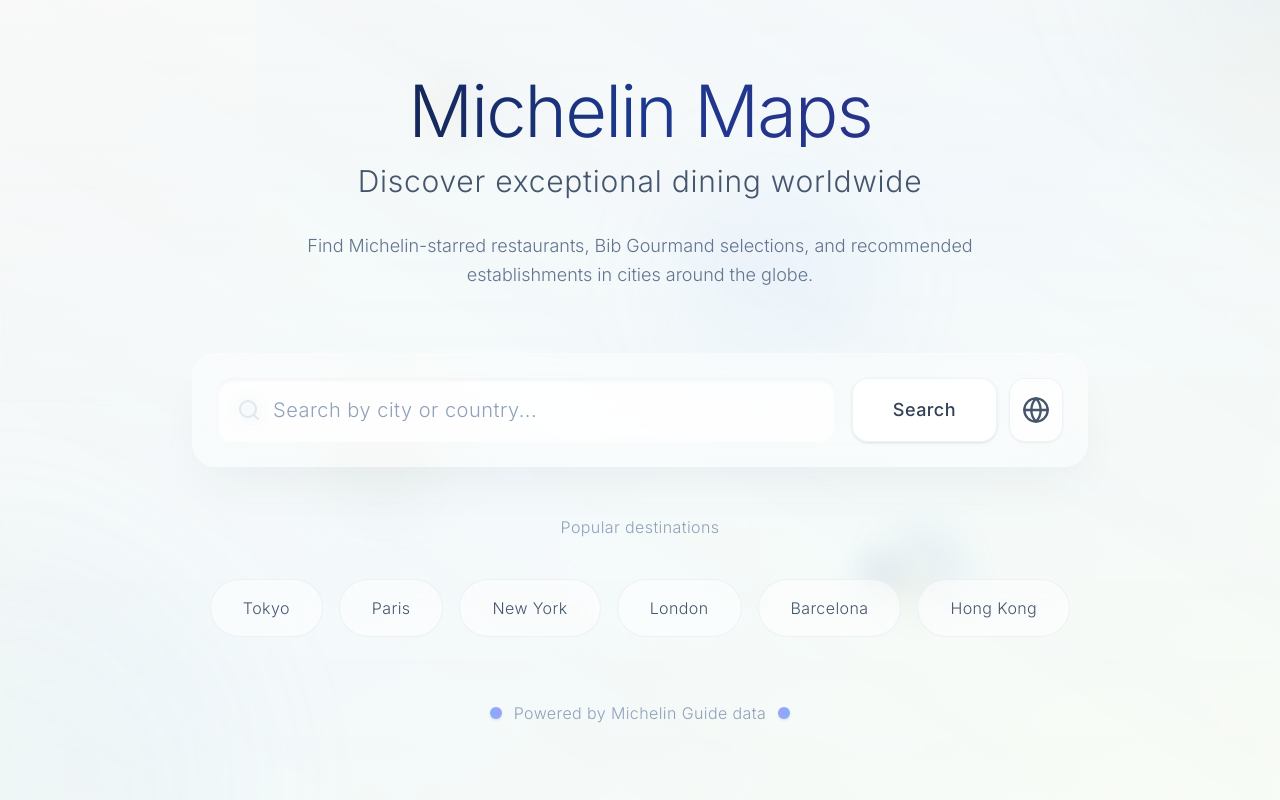
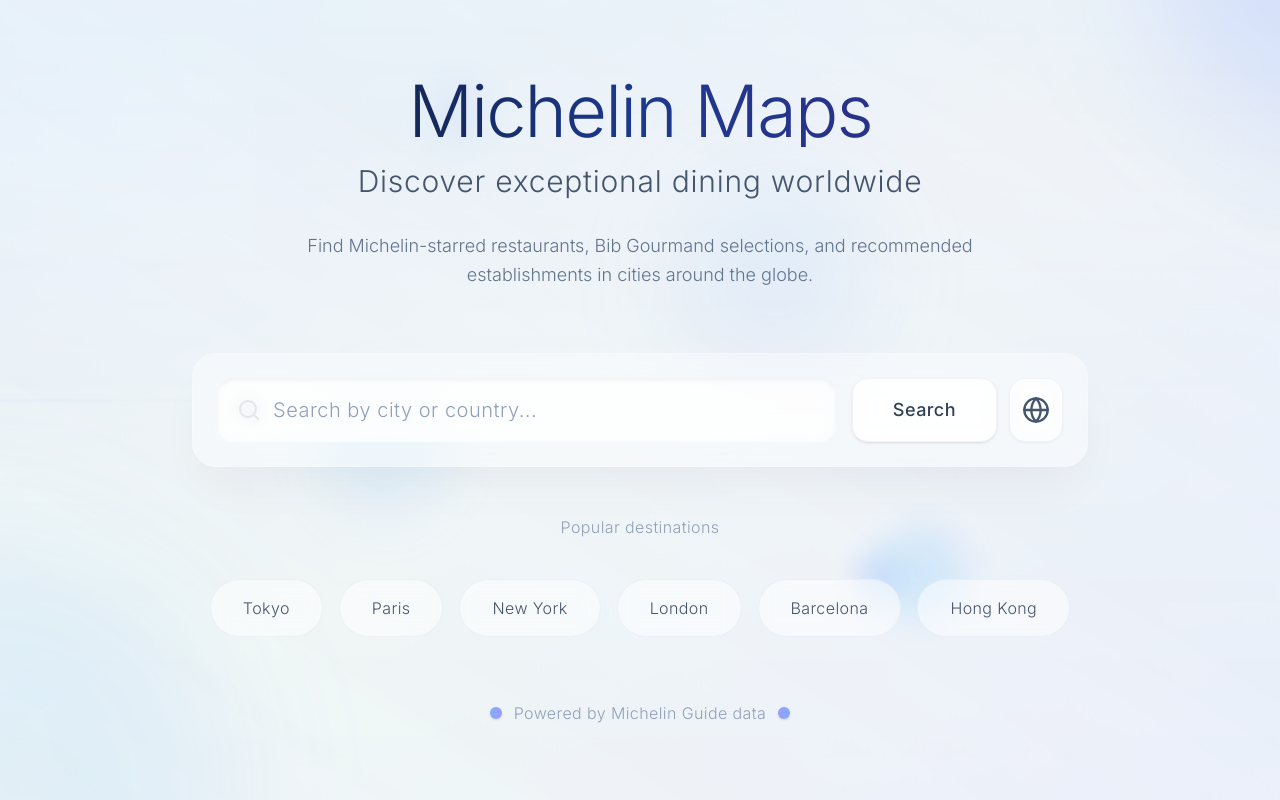
Before and after one commit to jespinoza17/michelin-maps, a Next.js app: page / in a window 1280 px wide. Built offline with nearby package versions, Linux system fonts and the light colour scheme.

Commit message:
less whites

```diff
--- a/app/page.tsx
+++ b/app/page.tsx
@@ -72,29 +72,29 @@ export default function HomePage() {
     <main className="min-h-dvh relative overflow-hidden">
       {/* Premium cinematic background with travel inspiration */}
       <div className="absolute inset-0">
-        {/* Base gradient layer - premium travel colors */}
-        <div className="absolute inset-0 bg-gradient-to-br from-slate-50 via-blue-50/40 to-amber-50/30"></div>
+        {/* Base gradient layer - premium travel colors with enhanced blues */}
+        <div className="absolute inset-0 bg-gradient-to-br from-blue-100/60 via-slate-100/40 to-indigo-100/50"></div>
 
-        {/* Animated gradient overlay - breathing effect */}
-        <div className="absolute inset-0 bg-gradient-to-tr from-blue-100/20 via-amber-100/10 to-slate-100/15 animate-gradient-travel"></div>
-        <div className="absolute inset-0 bg-gradient-to-bl from-amber-100/15 via-transparent to-blue-100/20 animate-gradient-counter"></div>
+        {/* Animated gradient overlay - breathing effect with stronger blues */}
+        <div className="absolute inset-0 bg-gradient-to-tr from-blue-200/30 via-amber-100/15 to-indigo-200/25 animate-gradient-travel"></div>
+        <div className="absolute inset-0 bg-gradient-to-bl from-amber-100/20 via-sky-100/15 to-blue-200/30 animate-gradient-counter"></div>
 
-        {/* Large floating world-inspired shapes - responsive sizing */}
-        <div className="absolute -top-40 md:-top-60 -right-40 md:-right-60 w-64 h-64 md:w-96 md:h-96 bg-gradient-to-br from-blue-400/15 to-amber-400/10 rounded-full blur-3xl animate-orbit-slow"></div>
-        <div className="absolute -bottom-40 md:-bottom-60 -left-40 md:-left-60 w-80 h-80 md:w-[30rem] md:h-[30rem] bg-gradient-to-tr from-amber-300/8 to-blue-300/12 rounded-full blur-3xl animate-drift-gentle"></div>
+        {/* Large floating world-inspired shapes - responsive sizing with enhanced blues */}
+        <div className="absolute -top-40 md:-top-60 -right-40 md:-right-60 w-64 h-64 md:w-96 md:h-96 bg-gradient-to-br from-blue-400/25 to-indigo-400/20 rounded-full blur-3xl animate-orbit-slow"></div>
+        <div className="absolute -bottom-40 md:-bottom-60 -left-40 md:-left-60 w-80 h-80 md:w-[30rem] md:h-[30rem] bg-gradient-to-tr from-sky-300/15 to-blue-400/20 rounded-full blur-3xl animate-drift-gentle"></div>
 
-        {/* Medium floating elements - travel routes inspiration */}
-        <div className="absolute top-1/4 right-1/3 w-28 h-28 md:w-40 md:h-40 bg-gradient-to-r from-blue-300/20 to-slate-300/15 rounded-full blur-2xl animate-breathe-slow"></div>
-        <div className="absolute bottom-1/3 left-1/4 w-24 h-24 md:w-32 md:h-32 bg-gradient-to-br from-amber-300/18 to-blue-300/12 rounded-full blur-xl animate-float-vertical"></div>
+        {/* Medium floating elements - travel routes inspiration with more blue */}
+        <div className="absolute top-1/4 right-1/3 w-28 h-28 md:w-40 md:h-40 bg-gradient-to-r from-blue-300/30 to-indigo-300/25 rounded-full blur-2xl animate-breathe-slow"></div>
+        <div className="absolute bottom-1/3 left-1/4 w-24 h-24 md:w-32 md:h-32 bg-gradient-to-br from-sky-300/25 to-blue-300/20 rounded-full blur-xl animate-float-vertical"></div>
 
-        {/* Small accent particles - like distant destinations */}
-        <div className="hidden md:block absolute top-20 left-1/3 w-16 h-16 bg-gradient-to-r from-amber-400/25 to-blue-400/20 rounded-full blur-lg animate-twinkle"></div>
-        <div className="absolute top-2/3 right-1/4 w-16 h-16 md:w-20 md:h-20 bg-gradient-to-bl from-blue-400/22 to-amber-400/15 rounded-full blur-lg animate-pulse-gentle"></div>
-        <div className="hidden md:block absolute bottom-1/4 left-2/3 w-12 h-12 bg-gradient-to-tr from-slate-400/20 to-blue-400/18 rounded-full blur-md animate-drift-micro"></div>
+        {/* Small accent particles - like distant destinations with blue emphasis */}
+        <div className="hidden md:block absolute top-20 left-1/3 w-16 h-16 bg-gradient-to-r from-blue-400/30 to-indigo-400/25 rounded-full blur-lg animate-twinkle"></div>
+        <div className="absolute top-2/3 right-1/4 w-16 h-16 md:w-20 md:h-20 bg-gradient-to-bl from-blue-400/30 to-sky-400/25 rounded-full blur-lg animate-pulse-gentle"></div>
+        <div className="hidden md:block absolute bottom-1/4 left-2/3 w-12 h-12 bg-gradient-to-tr from-indigo-400/25 to-blue-400/30 rounded-full blur-md animate-drift-micro"></div>
 
-        {/* Subtle travel path lines */}
-        <div className="absolute top-1/2 left-0 w-full h-px bg-gradient-to-r from-transparent via-blue-300/30 to-transparent animate-travel-line"></div>
-        <div className="absolute top-1/3 left-0 w-full h-px bg-gradient-to-r from-transparent via-amber-300/25 to-transparent animate-travel-line-reverse"></div>
+        {/* Subtle travel path lines with enhanced blue tones */}
+        <div className="absolute top-1/2 left-0 w-full h-px bg-gradient-to-r from-transparent via-blue-400/40 to-transparent animate-travel-line"></div>
+        <div className="absolute top-1/3 left-0 w-full h-px bg-gradient-to-r from-transparent via-indigo-400/35 to-transparent animate-travel-line-reverse"></div>
 
         {/* Foreground overlay for optimal content legibility */}
         <div className="absolute inset-0 bg-gradient-to-b from-white/8 via-white/4 to-white/6"></div>
```
